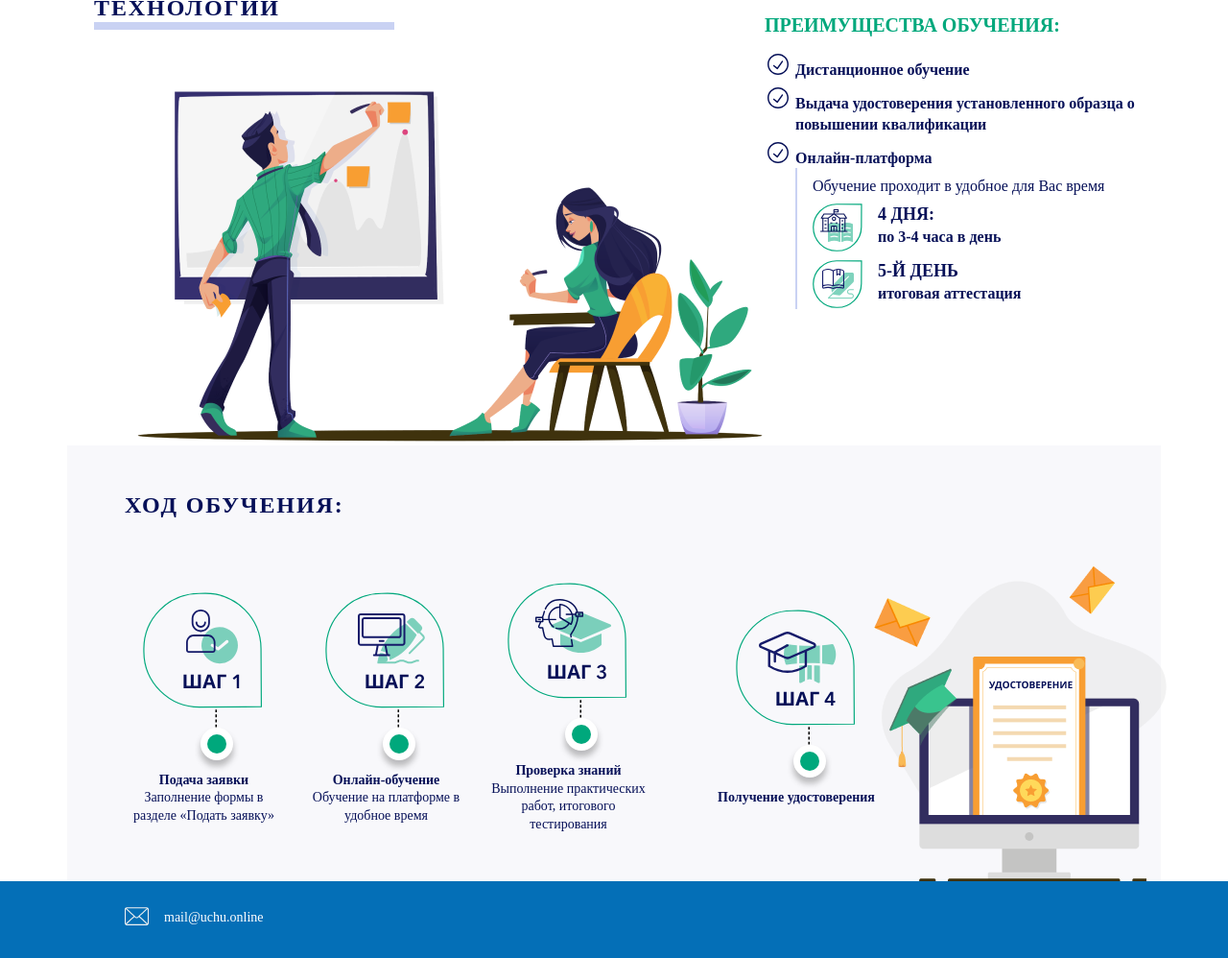
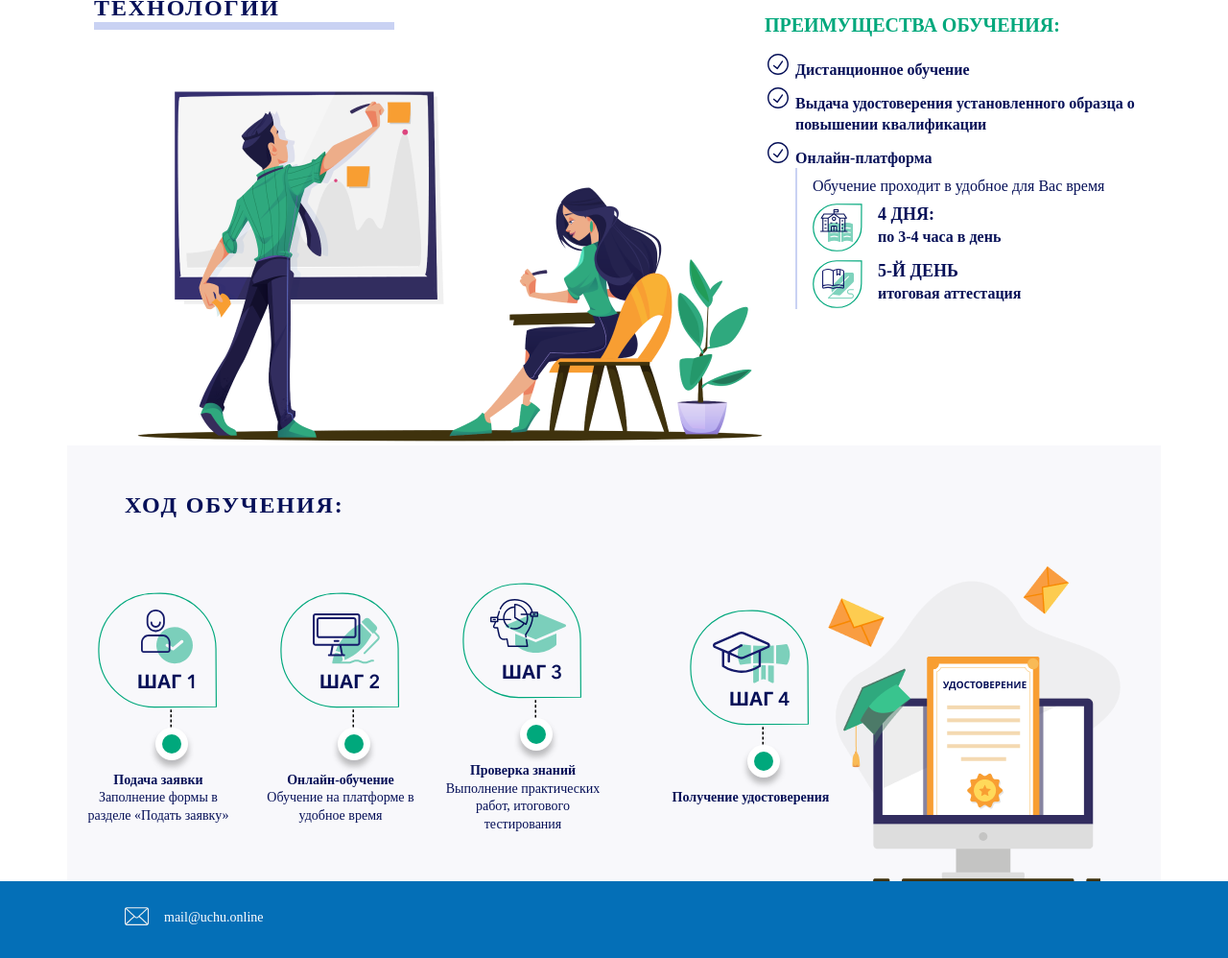
Before and after one commit to DmitryKorsun/gr_1_korsun_dmitriy_dz_8, a plain HTML site: page index.html in a window 1280 px wide. Shown: the part 650-1648 px from the top of the page at 96% size. Drawn offline with nearby package versions, Linux system fonts and the light colour scheme; a web font is replaced by a local one.

Commit message:
Add files via upload

```diff
--- a/index.html
+++ b/index.html
@@ -123,7 +123,7 @@
     <div class="row">
         <div class="col-10 pt-5 ms-5 learning-progress__title">Ход обучения:</div>
     </div>
-    <div class="row pt-3 align-items-center justify-content-center">
+    <div class="row pt-3 align-items-center">
         <div class="col-10 col-xl-2 col-md-6 col-sm-7 elements justify-content-center">
             <img src="./img/learning-img1.svg" alt="">
             <div class="list-text-bottom">Подача заявки</div>
```
